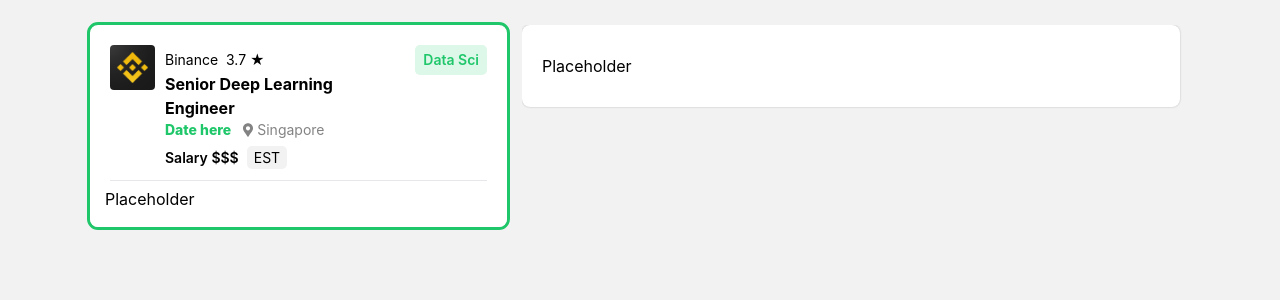
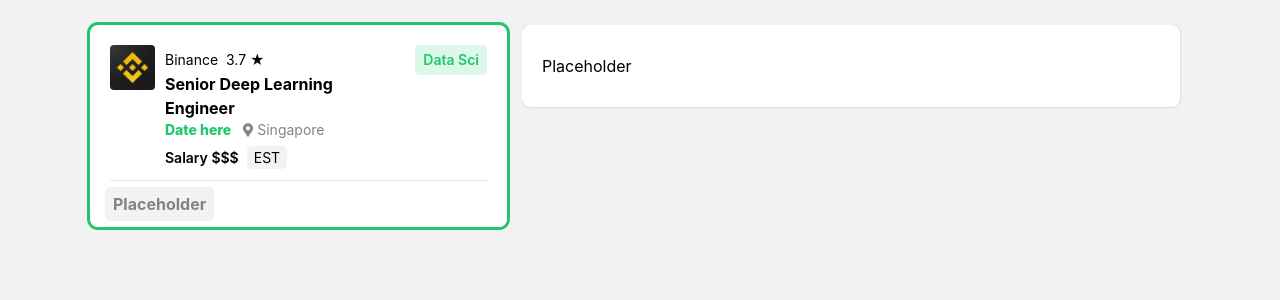
Before and after one commit to Jaylin0312/NF-Replicate, a React (Vite) app: page / in a window 1280 px wide. Shown: the top 300 px of the page. Built offline with nearby package versions, Linux system fonts and the light colour scheme.

Commit message:
feat: complete job tag

```diff
--- a/src/components/JobCard/JobCard.jsx
+++ b/src/components/JobCard/JobCard.jsx
@@ -1,5 +1,6 @@
 import JobTitle from "../Reuseables/JobTitle";
 import JobDateLocation from "../Reuseables/JobDateLocation";
+import JobTag from "../Reuseables/JobTag";
 
 function Card() {
   return (
@@ -18,12 +19,12 @@ function Card() {
                 Data Sci
               </div>
             </div>
-            <JobTitle/>
+            <JobTitle />
           </div>
-          <JobDateLocation/>
+          <JobDateLocation />
         </div>
         <div className="bg-white absolute bottom-0 min-h-[40px] w-full px-[15px] overflow-hidden whitespace-nowrap rounded-b-lg">
-          Placeholder
+          <JobTag />
         </div>
       </div>
     </div>
--- a/src/components/Reuseables/JobTag.jsx
+++ b/src/components/Reuseables/JobTag.jsx
@@ -0,0 +1,10 @@
+function JobTag() {
+  return (
+    <div className="inline-block mr-1 font-bold">
+      <div className="text-nf-grey1 bg-nf-grey2 rounded-[5px]">
+        <div className="py-nf5 px-2">Placeholder</div>
+      </div>
+    </div>
+  );
+}
+export default JobTag;
```
